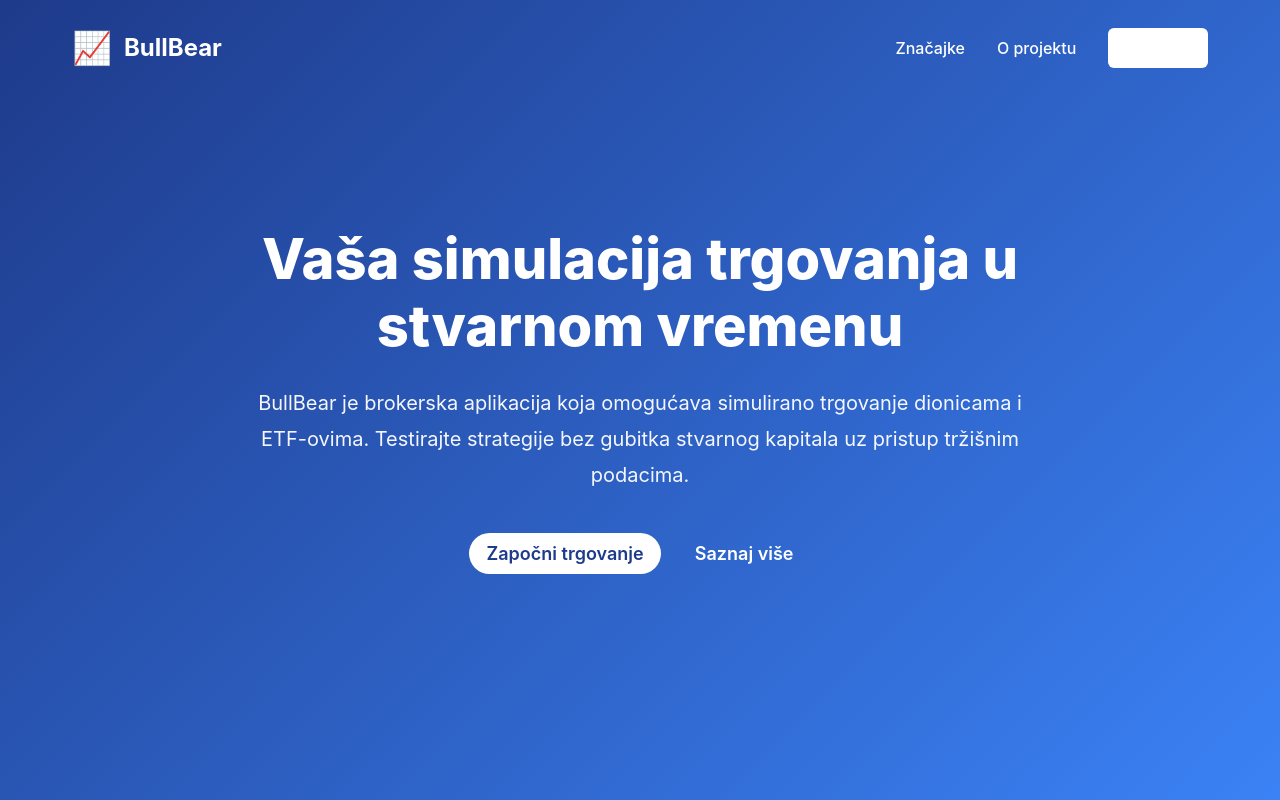
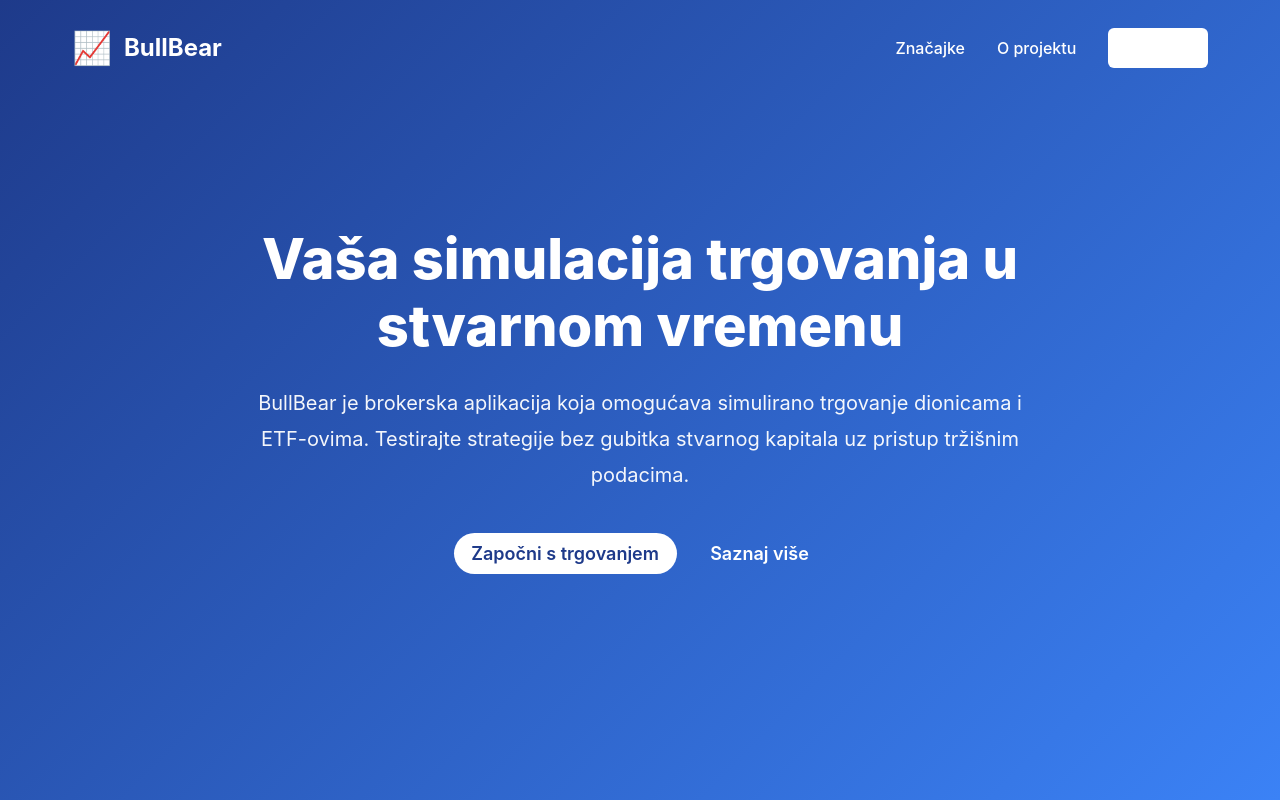
Before and after one commit to vhrabar/BullBear, a React (Vite) app in the folder frontend/: page / in a window 1280 px wide. Shown: the top 800 px of the page. Built offline with nearby package versions, Linux system fonts and the light colour scheme; no server answers.

Commit message:
Update link text to point towards trading page.

```diff
--- a/frontend/src/components/Hero.tsx
+++ b/frontend/src/components/Hero.tsx
@@ -28,7 +28,7 @@ function Hero() {
             Testirajte strategije bez gubitka stvarnog kapitala uz pristup tržišnim podacima.
           </p>
           <div className="hero-buttons">
-            <Link to="/register" className="btn btn-primary">Započni trgovanje</Link>
+            <Link to="/positions" className="btn btn-primary">Započni s trgovanjem</Link>
             <a href="#features" className="btn btn-secondary">Saznaj više</a>
           </div>
         </div>
```
